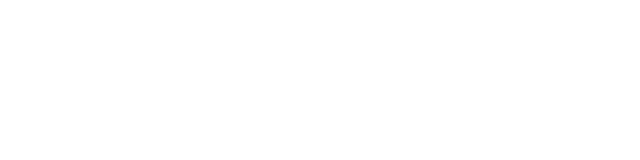
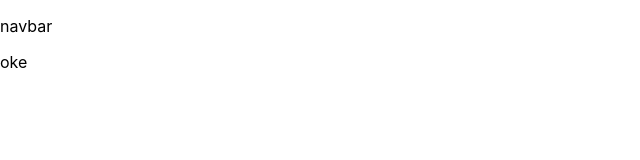
Before and after one commit to babon7x/sampoerna, a React (Create React App) app: page /#/home in a window 1280 px wide. Shown: the top 160 px of the page, without its empty margins (0-640 px from the left). Built offline with nearby package versions, Linux system fonts and the light colour scheme.

Commit message:
add route with layout

```diff
--- a/src/Routes.js
+++ b/src/Routes.js
@@ -1,10 +1,14 @@
 import React from 'react';
 import { Redirect, Switch } from 'react-router-dom'
+import { UserRoute } from "./authroutes";
+import { MinLayout } from "./layouts";
+import { Home } from "./views";
 
 const Routes = props => {
     return(
         <Switch>
-            <Redirect from="/" to="/home" />
+            <Redirect from="/" to="/home" exact />
+            <UserRoute path="/home" exact component={Home} layout={MinLayout}/>
         </Switch>
     )
 }
--- /dev/null
+++ b/src/authroutes/UserRoute/UserRoute.js
@@ -0,0 +1,32 @@
+import { Redirect, Route } from "react-router-dom";
+import PropTypes from 'prop-types';
+import { connect } from "react-redux";
+
+const UserRoute = props => {
+    const { isAuthenticated, layout: Layout, component: Component, ...rest } = props;
+
+    return(
+        <Route
+            { ...rest }
+            render={matchProps => (
+                <Layout>
+                    { !isAuthenticated ? <Component {...matchProps} /> : <Redirect to="/home" /> }
+                </Layout>
+            )}
+        />
+    )
+}
+
+UserRoute.propTypes = {
+    path: PropTypes.string.isRequired,
+    component: PropTypes.any.isRequired,
+    layout: PropTypes.any.isRequired
+}
+
+function mapStateToProps(state){
+    return{
+        isAuthenticated: !!state.auth.email
+    }
+}
+
+export default connect(mapStateToProps, null)(UserRoute);
--- /dev/null
+++ b/src/authroutes/UserRoute/index.js
@@ -0,0 +1 @@
+export { default } from './UserRoute';
--- /dev/null
+++ b/src/authroutes/index.js
@@ -0,0 +1 @@
+export { default as UserRoute } from './UserRoute';
--- /dev/null
+++ b/src/layouts/MinLayout/MinLayout.js
@@ -0,0 +1,17 @@
+import React from 'react';
+import PropTypes from 'prop-types';
+
+const MinLayout = props => {
+    return(
+        <div>
+            <p>navbar</p>
+            {props.children}
+        </div>
+    )
+}
+
+MinLayout.propTypes = {
+    children: PropTypes.node.isRequired
+}
+
+export default MinLayout;
--- /dev/null
+++ b/src/layouts/MinLayout/index.js
@@ -0,0 +1 @@
+export { default } from './MinLayout';
--- /dev/null
+++ b/src/layouts/index.js
@@ -0,0 +1 @@
+export { default as MinLayout } from './MinLayout';
--- /dev/null
+++ b/src/views/Home/Home.js
@@ -0,0 +1,11 @@
+import React from 'react';
+
+const Home = props => {
+    return(
+        <div>
+            <p>oke</p>
+        </div>
+    )
+}
+
+export default Home;
--- /dev/null
+++ b/src/views/Home/index.js
@@ -0,0 +1 @@
+export { default } from './Home';
--- /dev/null
+++ b/src/views/index.js
@@ -0,0 +1 @@
+export { default as Home } from './Home';
```
